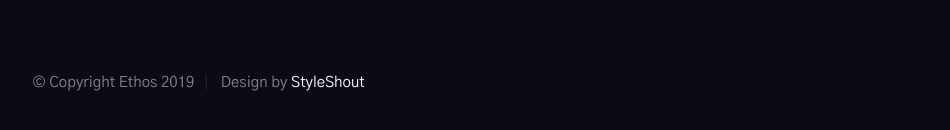
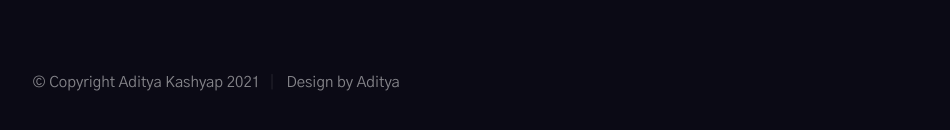
Before and after one commit to Aditya-Kashyap/Aditya-Kashyap.github.io, a plain HTML site: page index.html in a window 1280 px wide. Shown: the part 8128-8258 px from the top of the page, without its empty margins (58-1008 px from the left). Drawn offline with nearby package versions, Linux system fonts and the light colour scheme.

Commit message:
Changes the Fooder

```diff
--- a/index.html
+++ b/index.html
@@ -669,8 +669,8 @@
 
         <div class="row s-footer__bottom">
             <div class="column large-full ss-copyright">
-                <span>© Copyright Ethos 2019</span>
-                <span>Design by <a href="https://www.styleshout.com/">StyleShout</a></span>
+                <span>© Copyright Aditya Kashyap 2021</span>
+                <span>Design by Aditya</a></span>
             </div> <!-- end ss-copyright -->
 
             <div class="ss-go-top">
```
